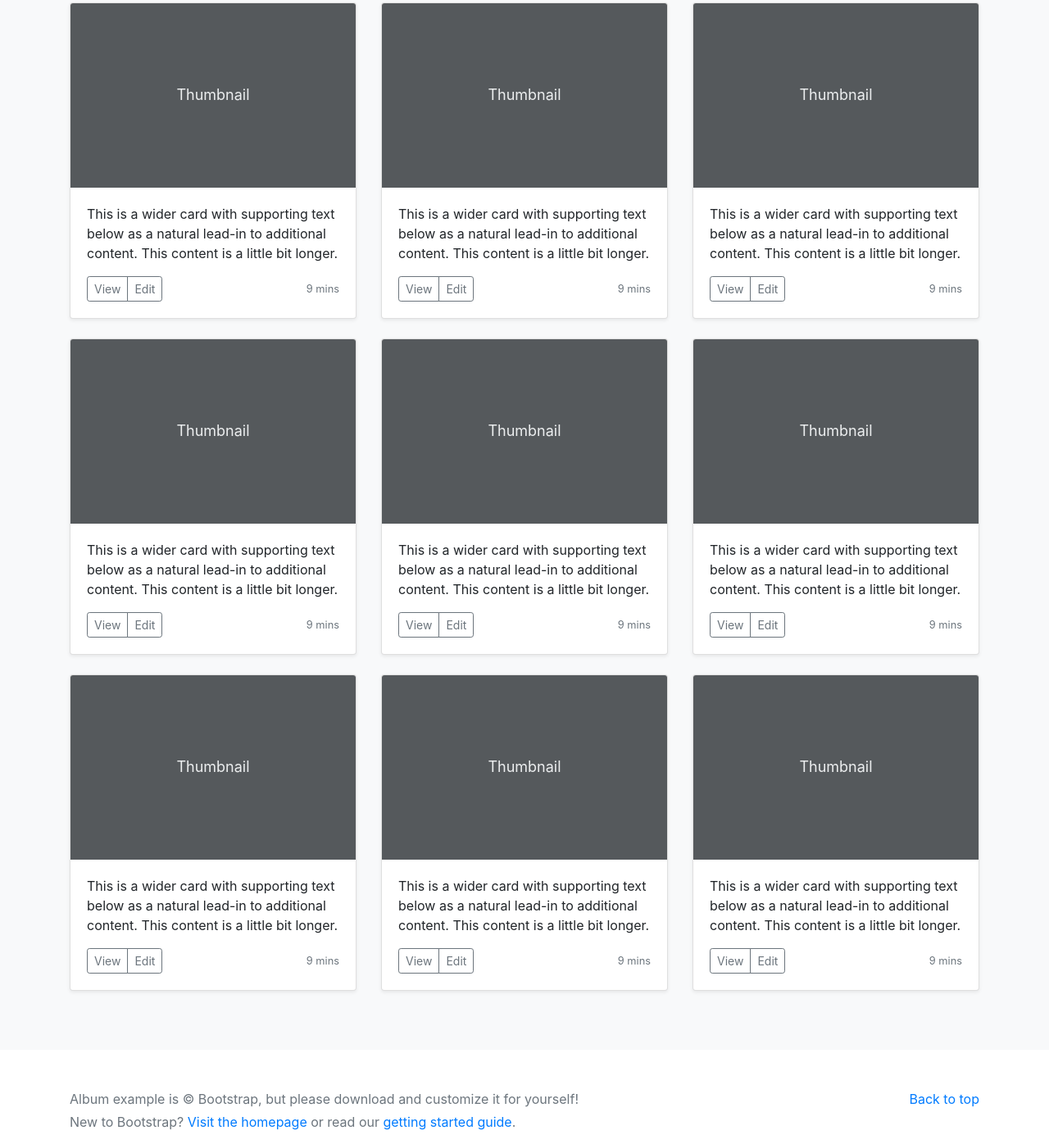
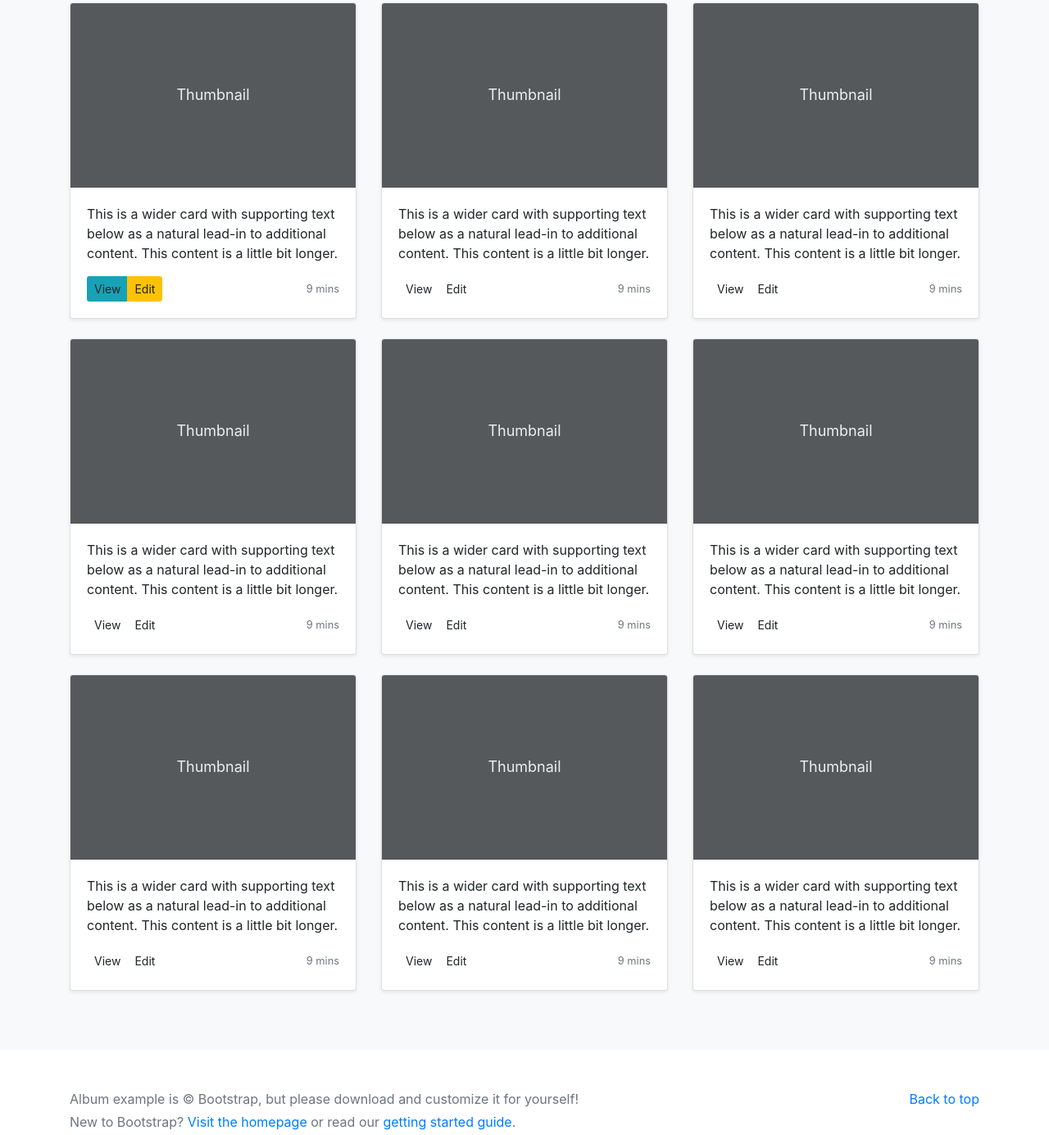
Before and after one commit to mohawk-responsive-ui-frameworks/sassing-up-bootstrap, a website: page public/index.html in a window 1280 px wide. Shown: the part 509-1894 px from the top of the page at 82% size. Drawn offline with nearby package versions, Linux system fonts and the light colour scheme; files that its build step writes are made by us from their sources.

Commit message:
apply button colours

```diff
--- a/public/index.html
+++ b/public/index.html
@@ -66,8 +66,8 @@
 										content. This content is a little bit longer.</p>
 									<div class="d-flex justify-content-between align-items-center">
 										<div class="btn-group">
-											<button type="button" class="btn btn-sm btn-outline-secondary">View</button>
-											<button type="button" class="btn btn-sm btn-outline-secondary">Edit</button>
+											<button type="button" class="btn-view btn btn-sm">View</button>
+											<button type="button" class="btn-edit btn btn-sm">Edit</button>
 										</div>
 										<small class="text-muted">9 mins</small>
 									</div>
@@ -88,8 +88,8 @@
 										content. This content is a little bit longer.</p>
 									<div class="d-flex justify-content-between align-items-center">
 										<div class="btn-group">
-											<button type="button" class="btn btn-sm btn-outline-secondary">View</button>
-											<button type="button" class="btn btn-sm btn-outline-secondary">Edit</button>
+											<button type="button" class="btn btn-sm">View</button>
+											<button type="button" class="btn btn-sm">Edit</button>
 										</div>
 										<small class="text-muted">9 mins</small>
 									</div>
@@ -110,8 +110,8 @@
 										content. This content is a little bit longer.</p>
 									<div class="d-flex justify-content-between align-items-center">
 										<div class="btn-group">
-											<button type="button" class="btn btn-sm btn-outline-secondary">View</button>
-											<button type="button" class="btn btn-sm btn-outline-secondary">Edit</button>
+											<button type="button" class="btn btn-sm">View</button>
+											<button type="button" class="btn btn-sm">Edit</button>
 										</div>
 										<small class="text-muted">9 mins</small>
 									</div>
@@ -132,8 +132,8 @@
 										content. This content is a little bit longer.</p>
 									<div class="d-flex justify-content-between align-items-center">
 										<div class="btn-group">
-											<button type="button" class="btn btn-sm btn-outline-secondary">View</button>
-											<button type="button" class="btn btn-sm btn-outline-secondary">Edit</button>
+											<button type="button" class="btn btn-sm">View</button>
+											<button type="button" class="btn btn-sm">Edit</button>
 										</div>
 										<small class="text-muted">9 mins</small>
 									</div>
@@ -154,8 +154,8 @@
 										content. This content is a little bit longer.</p>
 									<div class="d-flex justify-content-between align-items-center">
 										<div class="btn-group">
-											<button type="button" class="btn btn-sm btn-outline-secondary">View</button>
-											<button type="button" class="btn btn-sm btn-outline-secondary">Edit</button>
+											<button type="button" class="btn btn-sm">View</button>
+											<button type="button" class="btn btn-sm">Edit</button>
 										</div>
 										<small class="text-muted">9 mins</small>
 									</div>
@@ -176,8 +176,8 @@
 										content. This content is a little bit longer.</p>
 									<div class="d-flex justify-content-between align-items-center">
 										<div class="btn-group">
-											<button type="button" class="btn btn-sm btn-outline-secondary">View</button>
-											<button type="button" class="btn btn-sm btn-outline-secondary">Edit</button>
+											<button type="button" class="btn btn-sm">View</button>
+											<button type="button" class="btn btn-sm">Edit</button>
 										</div>
 										<small class="text-muted">9 mins</small>
 									</div>
@@ -198,8 +198,8 @@
 										content. This content is a little bit longer.</p>
 									<div class="d-flex justify-content-between align-items-center">
 										<div class="btn-group">
-											<button type="button" class="btn btn-sm btn-outline-secondary">View</button>
-											<button type="button" class="btn btn-sm btn-outline-secondary">Edit</button>
+											<button type="button" class="btn btn-sm">View</button>
+											<button type="button" class="btn btn-sm">Edit</button>
 										</div>
 										<small class="text-muted">9 mins</small>
 									</div>
@@ -220,8 +220,8 @@
 										content. This content is a little bit longer.</p>
 									<div class="d-flex justify-content-between align-items-center">
 										<div class="btn-group">
-											<button type="button" class="btn btn-sm btn-outline-secondary">View</button>
-											<button type="button" class="btn btn-sm btn-outline-secondary">Edit</button>
+											<button type="button" class="btn btn-sm">View</button>
+											<button type="button" class="btn btn-sm">Edit</button>
 										</div>
 										<small class="text-muted">9 mins</small>
 									</div>
@@ -242,8 +242,8 @@
 										content. This content is a little bit longer.</p>
 									<div class="d-flex justify-content-between align-items-center">
 										<div class="btn-group">
-											<button type="button" class="btn btn-sm btn-outline-secondary">View</button>
-											<button type="button" class="btn btn-sm btn-outline-secondary">Edit</button>
+											<button type="button" class="btn btn-sm">View</button>
+											<button type="button" class="btn btn-sm">Edit</button>
 										</div>
 										<small class="text-muted">9 mins</small>
 									</div>
--- a/sass/_album.scss
+++ b/sass/_album.scss
@@ -46,3 +46,12 @@ footer {
 footer p {
   margin-bottom: .25rem;
 }
+
+
+.btn-view {
+	background-color: $info;
+}
+
+.btn-edit {
+	background-color: $warning;
+}
--- a/sass/styles.scss
+++ b/sass/styles.scss
@@ -1,2 +1,3 @@
+@import "bootstrap-config";
 @import "../node_modules/bootstrap/scss/bootstrap";
 @import "album";
```
Also changed, not shown: README.md, sass/_bootstrap-config.scss (added).
